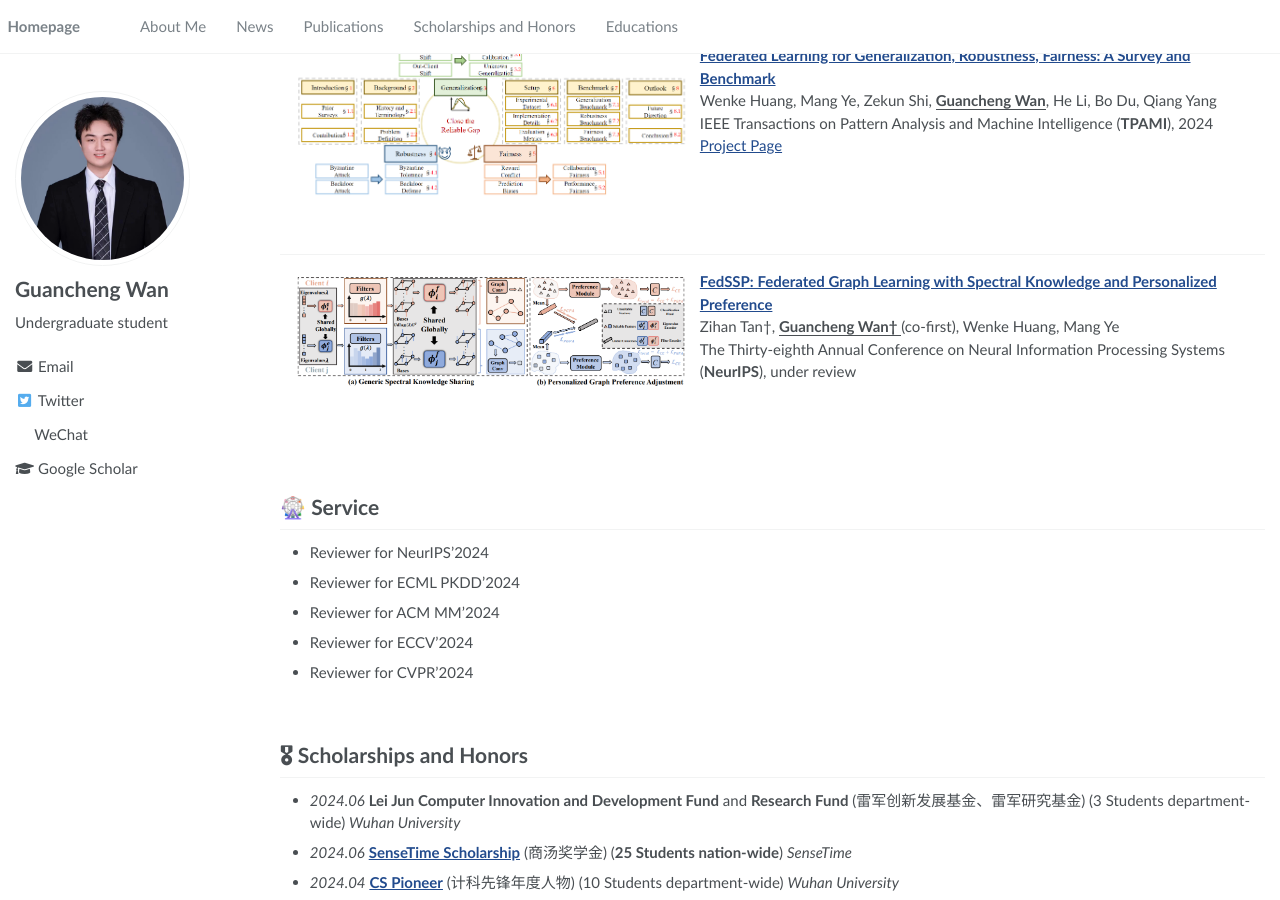
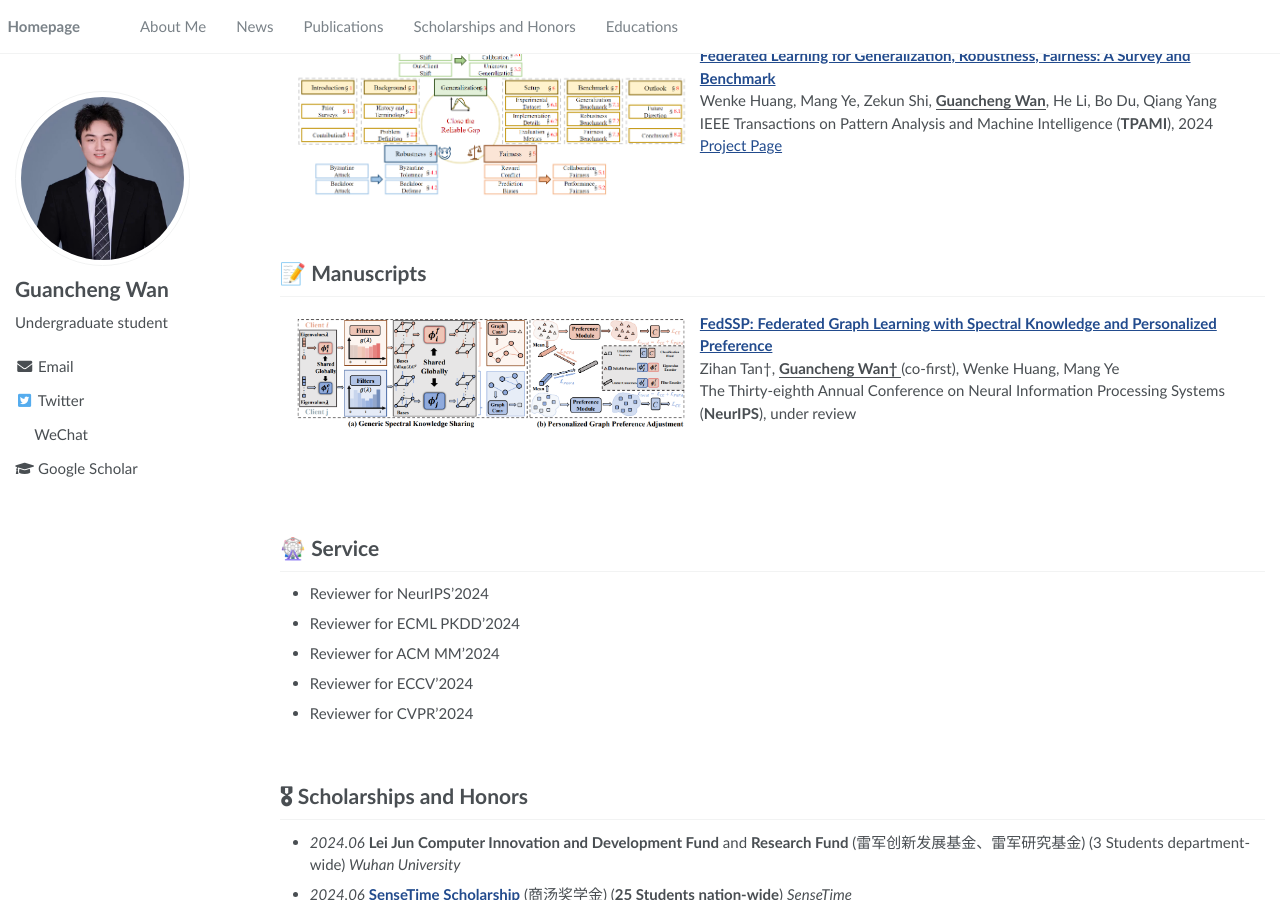
Before and after one commit to SuHui03/guanchengWan.github.io, a Jekyll site: the page built from _pages/about.md, in a window 1280 px wide and 900 px high, scrolled down 1528 px. Built offline with Jekyll 4.4.1, drawn with Linux system fonts in a browser that asks for light colours.

Commit message:
Update about.md

```diff
--- a/_pages/about.md
+++ b/_pages/about.md
@@ -119,7 +119,7 @@ hspace="10" wspace="20" src="../images/episurvey.png">
   <dt><img align="left" width="400"
 hspace="10"   wspace="20" src="../images/fgssl.png"></dt>
   <dd><a href="https://marswhu.github.io/publications/files/FGSSL.pdf"><strong>Federated Graph Semantic and Structural Learning</strong></a></dd>
-  <dd>Wenke Huang&dagger;, <strong><u>Guancheng Wan&dagger;</u></strong>(co-first), Mang Ye, Bo Du</dd>
+  <dd>Wenke Huang&dagger;, <strong><u>Guancheng Wan&dagger; </u></strong>(co-first), Mang Ye, Bo Du</dd>
   <dd> International Joint Conference on Artificial Intelligence (<strong>IJCAI</strong>), 2023  </dd>
 </dl>
 
@@ -148,10 +148,10 @@ hspace="10" wspace="20" src="../images/flsurvey.png">
 <br/>
 
 
----
 
 
-<!-- # 📝 Manuscripts -->
+
+# 📝 Manuscripts
 
 <dl>
   <dt><img align="left" width="400"
@@ -166,8 +166,7 @@ hspace="10" wspace="20" src="../images/FedSSP.png">
 <br/>
 
 
-<!-- <br/> -->
-<!-- <br/> -->
+
 
 <br/>
 
```
